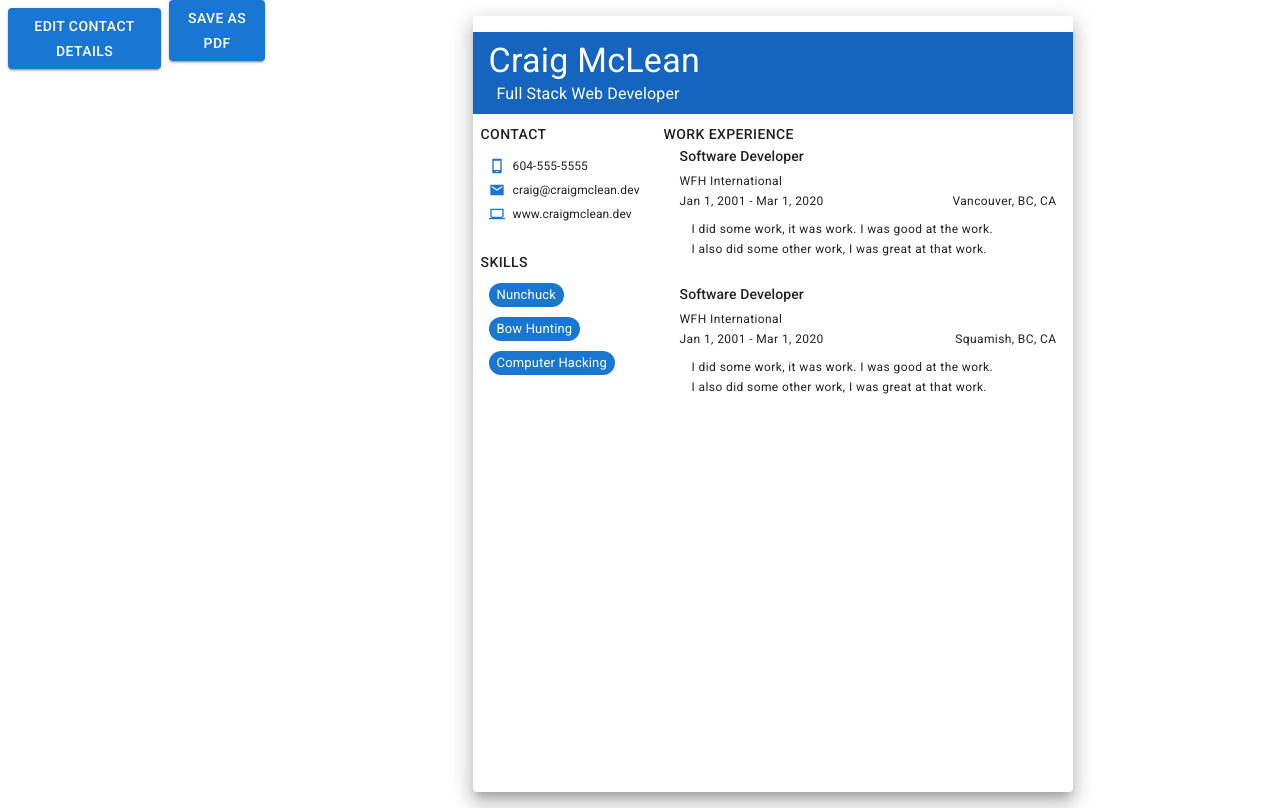
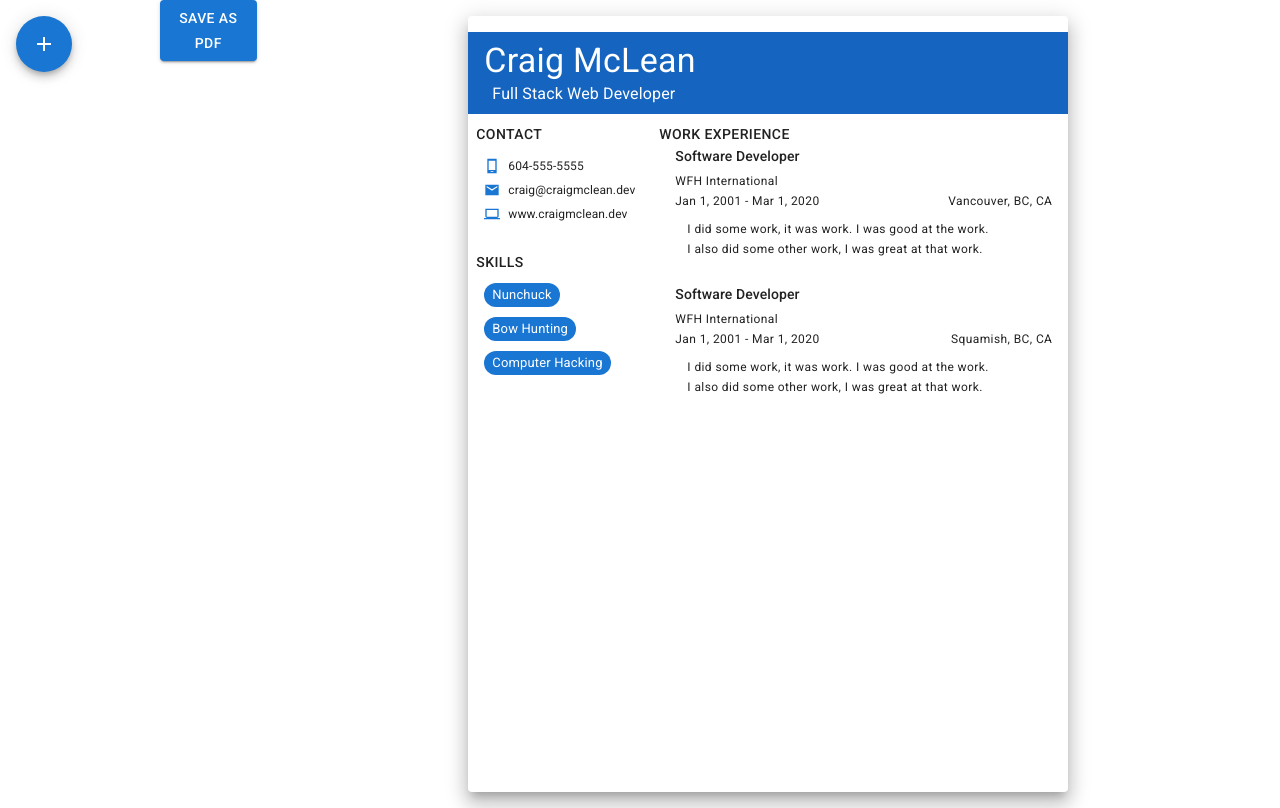
Before and after one commit to craigmclean39/cv-project-top, a React (Create React App) app: page / in a window 1280 px wide. Built offline with nearby package versions, Linux system fonts and the light colour scheme.

Commit message:
Move edit buttons into MaterialUi SpeedDial

```diff
--- a/src/App.js
+++ b/src/App.js
@@ -1,6 +1,6 @@
 import React from "react";
 import ResumeOutput from "./components/ResumeOutput";
-import "./styles/normalize.css";
+//import "./styles/normalize.css";
 import Resume from "./cv/Resume";
 import ContactInformation from "./cv/ContactInformation";
 import WorkExp from "./cv/WorkExp";
@@ -12,12 +12,6 @@ import { CssBaseline, Button } from "@mui/material";
 import AddDataButtons from "./components/AddDataButtons";
 import html2canvas from "html2canvas";
 import jsPDF from "jspdf";
-
-const myTheme = createTheme({
-  palette: {
-    mode: "light",
-  },
-});
 
 export default class App extends React.Component {
   constructor(props) {
@@ -109,8 +103,6 @@ export default class App extends React.Component {
 
   render() {
     return (
-      <ThemeProvider theme={myTheme}>
-        <CssBaseline />
       <Box
         sx={{
           minHeight: "100vh",
@@ -129,7 +121,6 @@ export default class App extends React.Component {
         </Box>
         <ResumeOutput resume={this.state.resume} />
       </Box>
-      </ThemeProvider>
     );
   }
 }
--- a/src/components/AddDataButtons.js
+++ b/src/components/AddDataButtons.js
@@ -1,10 +1,12 @@
 import { useState } from "react";
 import { Box } from "@mui/system";
-import { Button } from "@mui/material";
+import { SpeedDial, SpeedDialAction, SpeedDialIcon } from "@mui/material";
 import EditContactForm from "./EditContactForm";
+import PersonIcon from "@mui/icons-material/Person";
 
 const AddDataButtons = (props) => {
   const [open, setOpen] = useState(false);
+  const [contactOpen, setContactOpen] = useState(false);
   const { resume, updateContactInfo } = props;
 
   const handleClickOpen = () => {
@@ -15,18 +17,45 @@ const AddDataButtons = (props) => {
     setOpen(false);
   };
 
+  const openEditContactInformationDialog = () => {
+    setContactOpen(true);
+    setOpen(false);
+  };
+
+  const handleContactClose = () => {
+    setOpen(false);
+    setContactOpen(false);
+  };
+
   return (
     <Box
       sx={{
-        m: 1,
+        width: "200px",
+        transform: "translateZ(0px)",
+        flexGrow: 1,
       }}
     >
-      <Button variant="contained" onClick={handleClickOpen}>
-        Edit Contact Details
-      </Button>
+      <SpeedDial
+        ariaLabel="Add to Resume"
+        icon={<SpeedDialIcon />}
+        onClose={handleClose}
+        onOpen={handleClickOpen}
+        open={open}
+        direction="down"
+        sx={{ position: "absolute", top: 16, left: 16 }}
+      >
+        <SpeedDialAction
+          key="Edit Contact Information"
+          icon={<PersonIcon />}
+          tooltipTitle="Edit Contact Information"
+          tooltipOpen
+          onClick={openEditContactInformationDialog}
+          tooltipPlacement="right"
+        />
+      </SpeedDial>
       <EditContactForm
-        open={open}
-        handleClose={handleClose}
+        open={contactOpen}
+        handleClose={handleContactClose}
         contactInformation={resume._contactInformation}
         updateContactInfo={updateContactInfo}
       />
--- a/src/components/EditContactForm.js
+++ b/src/components/EditContactForm.js
@@ -9,17 +9,19 @@ import {
 } from "@mui/material";
 
 export default class EditContactForm extends React.Component {
-  state = {
-    name: "",
-    title: "",
-    email: "",
-    phone: "",
-    website: "",
-  };
-
   constructor(props) {
     super(props);
+
+    const { contactInformation } = this.props;
     this.saveFormInfo = this.saveFormInfo.bind(this);
+
+    this.state = {
+      name: contactInformation._firstName + " " + contactInformation._lastName,
+      title: contactInformation._title,
+      email: contactInformation._email,
+      phone: contactInformation._phoneNumber,
+      website: contactInformation._website,
+    };
   }
 
   handleChange = (name) => (event) => {
--- a/src/components/ResumeOutput.js
+++ b/src/components/ResumeOutput.js
@@ -28,7 +28,7 @@ const ResumeOutput = (props) => {
         }}
         elevation={12}
       >
-        <div class="resume-to-capture" style={mystyle}>
+        <div className="resume-to-capture" style={mystyle}>
           <ResumeHeader contactInformation={resume._contactInformation} />
           <ResumeBody resume={resume} />
         </div>
--- a/src/index.js
+++ b/src/index.js
@@ -1,10 +1,21 @@
 import React from "react";
 import ReactDOM from "react-dom";
 import App from "./App";
+import { createTheme, CssBaseline } from "@mui/material";
+import { ThemeProvider } from "@mui/private-theming";
+
+const myTheme = createTheme({
+  palette: {
+    mode: "light",
+  },
+});
 
 ReactDOM.render(
   <React.StrictMode>
-    <App />
+    <ThemeProvider theme={myTheme}>
+      <CssBaseline />
+      <App />
+    </ThemeProvider>
   </React.StrictMode>,
   document.getElementById("root")
 );
```
Lines whose indentation alone changed are shown as unchanged.
